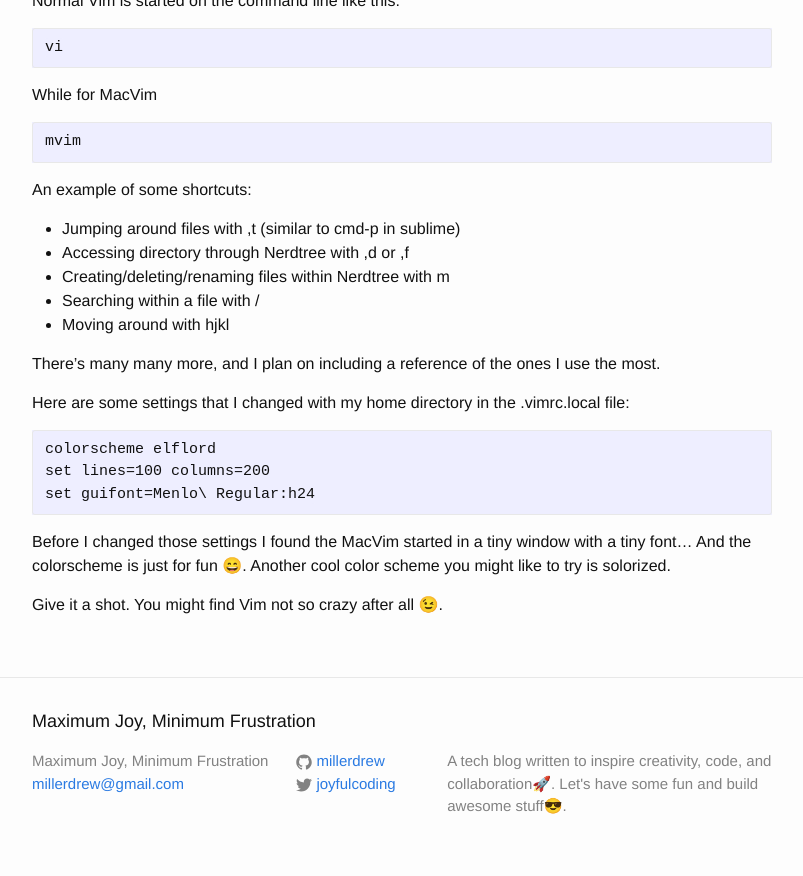
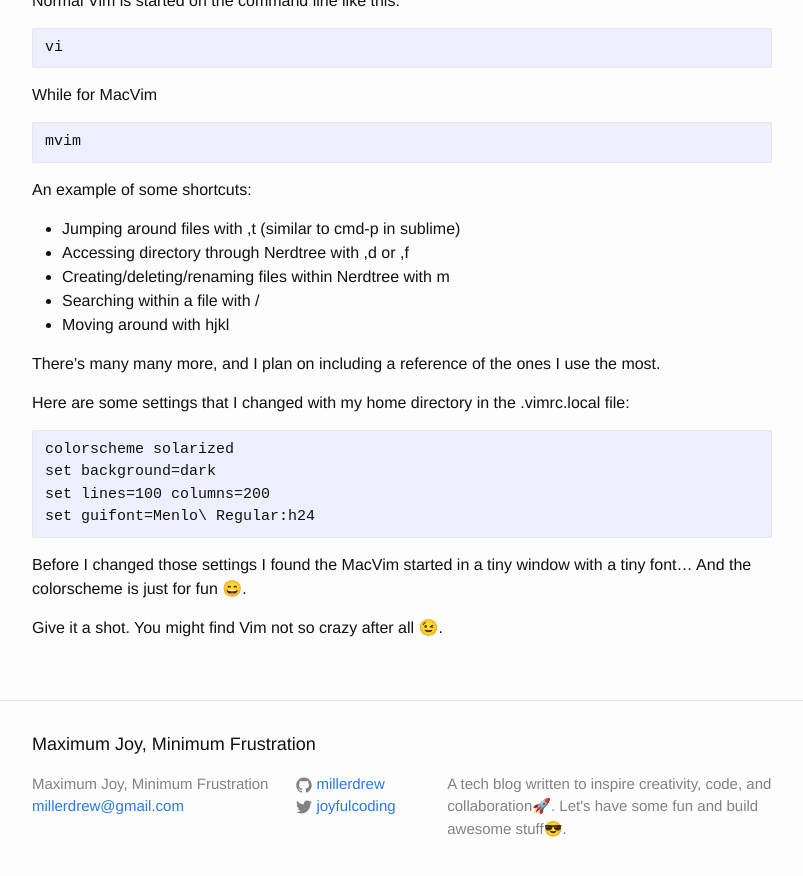
Before and after one commit to millerdrew/millerdrew.github.io, a Jekyll site: the page built from _posts/2017-01-22-wrangling-vim.markdown, in a window 1280 px wide and 900 px high, scrolled down 1061 px. Shown: the top 876 px of the window, without its empty margins (238-1041 px from the left). Built offline with Jekyll 4.4.1, drawn with Linux system fonts in a browser that asks for light colours; emoji names are drawn with the system emoji font; comment, search, counter and statistics services are not loaded.

Commit message:
post edit

````diff
--- a/_posts/2017-01-22-wrangling-vim.markdown
+++ b/_posts/2017-01-22-wrangling-vim.markdown
@@ -38,12 +38,13 @@
 Here are some settings that I changed with my home directory in the .vimrc.local file:
 
 ```
-colorscheme elflord
+colorscheme solarized
+set background=dark
 set lines=100 columns=200
 set guifont=Menlo\ Regular:h24
 ```
 
-Before I changed those settings I found the MacVim started in a tiny window with a tiny font... And the colorscheme is just for fun :smile:.  Another cool color scheme you might like to try is solorized.
+Before I changed those settings I found the MacVim started in a tiny window with a tiny font... And the colorscheme is just for fun :smile:.
 
 Give it a shot.  You might find Vim not so crazy after all :wink:.
 
````
Also changed, not shown: assets/vim.png, 1 other file.
